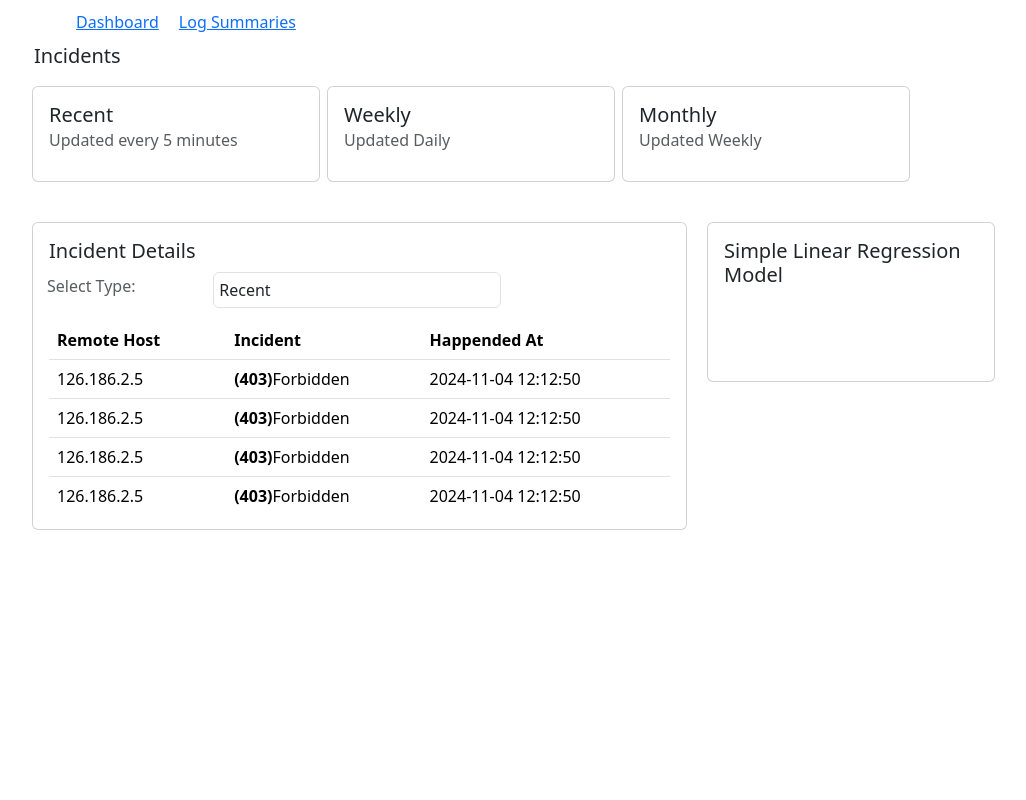
After one commit to natato/apache-access-log-analyzer, a PHP site: page /dashboard.php in a window 1280 px wide. The commit adds this page. Shown: the whole page, without its empty margins (48-1074 px from the left). Run offline with PHP 8.4, Linux system fonts and the light colour scheme; some libraries are stand-ins or nearby versions.

Commit message:
Add files via upload

```diff
--- /dev/null
+++ b/dashboard.php
@@ -0,0 +1,120 @@
+<html Doctype html>
+	<head>
+		<?php include_once("header.php");?>
+		<style>
+			.container{
+				width:90%;
+				margin:0 auto;
+			}
+			.col-md-3,.col-sm-7,.col-md-4,.col-md-7{
+				padding:5px;
+				margin:5px;
+			}
+			select[name="incident-type"]{
+				width:18rem;
+			}
+			#incident-details{
+				overflow: scroll;
+				height:12rem;
+			}
+		</style>
+	</head>
+	<body class="container">
+		 <?php include_once("menu.php");?>
+		<div class="row">
+			<h5>Incidents</h5>
+			<div class="col-md-3 col-sm-7">
+				<div class="card" style="width: 18rem;min-height:6rem;">
+				  	<div class="card-body">
+				    	<h5 class="card-title">Recent</h5>
+				    	<h6 class="card-subtitle mb-2 text-muted">Updated every 5 minutes</h6>
+				    	<p class="card-text">
+					    	<?php
+
+							?>
+				    	</p>
+				  	</div>
+				</div>
+			</div>
+			<div class="col-md-3 col-sm-7">
+				<div class="card" style="width: 18rem;min-height:6rem;">
+				  	<div class="card-body">
+				    	<h5 class="card-title">Weekly</h5>
+				    	<h6 class="card-subtitle mb-2 text-muted">Updated Daily</h6>
+				    	<p class="card-text">
+					    	<?php
+
+							?>
+				    	</p>
+				  	</div>
+				</div>
+			</div>
+			<div class="col-md-3 col-sm-7">
+				<div class="card" style="width: 18rem;min-height:6rem;">
+				  	<div class="card-body">
+				    	<h5 class="card-title">Monthly</h5>
+				    	<h6 class="card-subtitle mb-2 text-muted">Updated Weekly</h6>
+				    	<p class="card-text">
+					    	<?php
+
+							?>
+				    	</p>
+
+				  	</div>
+				</div>
+			</div>
+			<div class="col-md-3 col-sm-7">
+
+			</div>
+		</div>
+		<div class="row">
+			<div class="col-md-7 col-sm-12">
+				<div class="card" style="width: 100%;min-height:8rem;">
+				  	<div class="card-body">
+				    	<h5 class="card-title">Incident Details</h5>
+				    	<div class="card-subtitle mb-2 text-muted">
+				    		<div class="row">
+					    		<h6 class="col-md-3 col-sm-5">Select Type:</h6>
+					    		<select name="incident-type" class="form-control col-md-5 col-sm-7">
+					    				<option>Recent</option>
+					    				<option>Weekly</option>
+					    				<option>Monthly</option>
+					    		</select>
+				    		</div>
+				    	</div>
+				    	<p class="card-text" id="incident-details">
+				    		<table class="table table-hover">
+				    			<thead><tr><th>Remote Host</th><th>Incident</th><th>Happended At</th></tr></thead>
+				    			<tbody>
+				    				<tr><td>126.186.2.5</td><td><b>(403)</b>Forbidden</td><td>2024-11-04 12:12:50</td></tr>
+				    				<tr><td>126.186.2.5</td><td><b>(403)</b>Forbidden</td><td>2024-11-04 12:12:50</td></tr>
+				    				<tr><td>126.186.2.5</td><td><b>(403)</b>Forbidden</td><td>2024-11-04 12:12:50</td></tr>
+				    				<tr><td>126.186.2.5</td><td><b>(403)</b>Forbidden</td><td>2024-11-04 12:12:50</td></tr>
+				    				<tr><td>126.186.2.5</td><td><b>(403)</b>Forbidden</td><td>2024-11-04 12:12:50</td></tr>
+								</tbody>
+							</table>
+				    	</p>
+				    	<!--
+				    	<a href="#" class="card-link">Card link</a>
+				    	<a href="#" class="card-link">Another link</a>
+				    -->
+				  	</div>
+				</div>
+			</div>
+			<div class="col-md-4 col-sm-12">
+				<div class="card" style="width: 18rem;min-height:10rem;">
+					<div class="card-body">
+					   	<h5 class="card-title">Simple Linear Regression Model</h5>
+					    <h6 class="card-subtitle mb-2 text-muted"></h6>
+					    <p class="card-text">
+						    <?php
+
+							?>
+					    </p>
+
+					</div>
+				</div>
+			</div>
+		</div>
+	</body>
+</html>
--- /dev/null
+++ b/header.php
@@ -0,0 +1,16 @@
+
+<link href="https://cdn.jsdelivr.net/npm/bootstrap@5.3.3/dist/css/bootstrap.min.css" rel="stylesheet" integrity="sha384-QWTKZyjpPEjISv5WaRU9OFeRpok6YctnYmDr5pNlyT2bRjXh0JMhjY6hW+ALEwIH" crossorigin="anonymous">
+<script src="https://code.jquery.com/jquery-3.4.1.min.js"></script>
+<script src="https://cdn.jsdelivr.net/npm/bootstrap@5.3.3/dist/js/bootstrap.bundle.min.js" integrity="sha384-YvpcrYf0tY3lHB60NNkmXc5s9fDVZLESaAA55NDzOxhy9GkcIdslK1eN7N6jIeHz" crossorigin="anonymous"></script>
+<link href="https://cdn.datatables.net/2.1.8/css/dataTables.dataTables.min.css" rel="stylesheet">
+<script type="text/javascript" src="https://cdn.datatables.net/2.1.8/js/dataTables.min.js"></script>
+<style>
+    .menu{
+        list-style: none;
+    }
+    .menu li{
+        float:left;
+        padding:5px;
+        margin:5px;
+    }
+</style>
--- /dev/null
+++ b/menu.php
@@ -0,0 +1,8 @@
+<div class="row">
+    <div class="col-md-12 col-sm-12">
+        <ul class="menu">
+            <li><a href="dashboard.php">Dashboard</a></li>
+            <li><a href="index.php">Log Summaries</a></li>
+        </ul>
+    </div>
+</div>
```
Also changed, not shown: index.php (+4 -7 lines).
